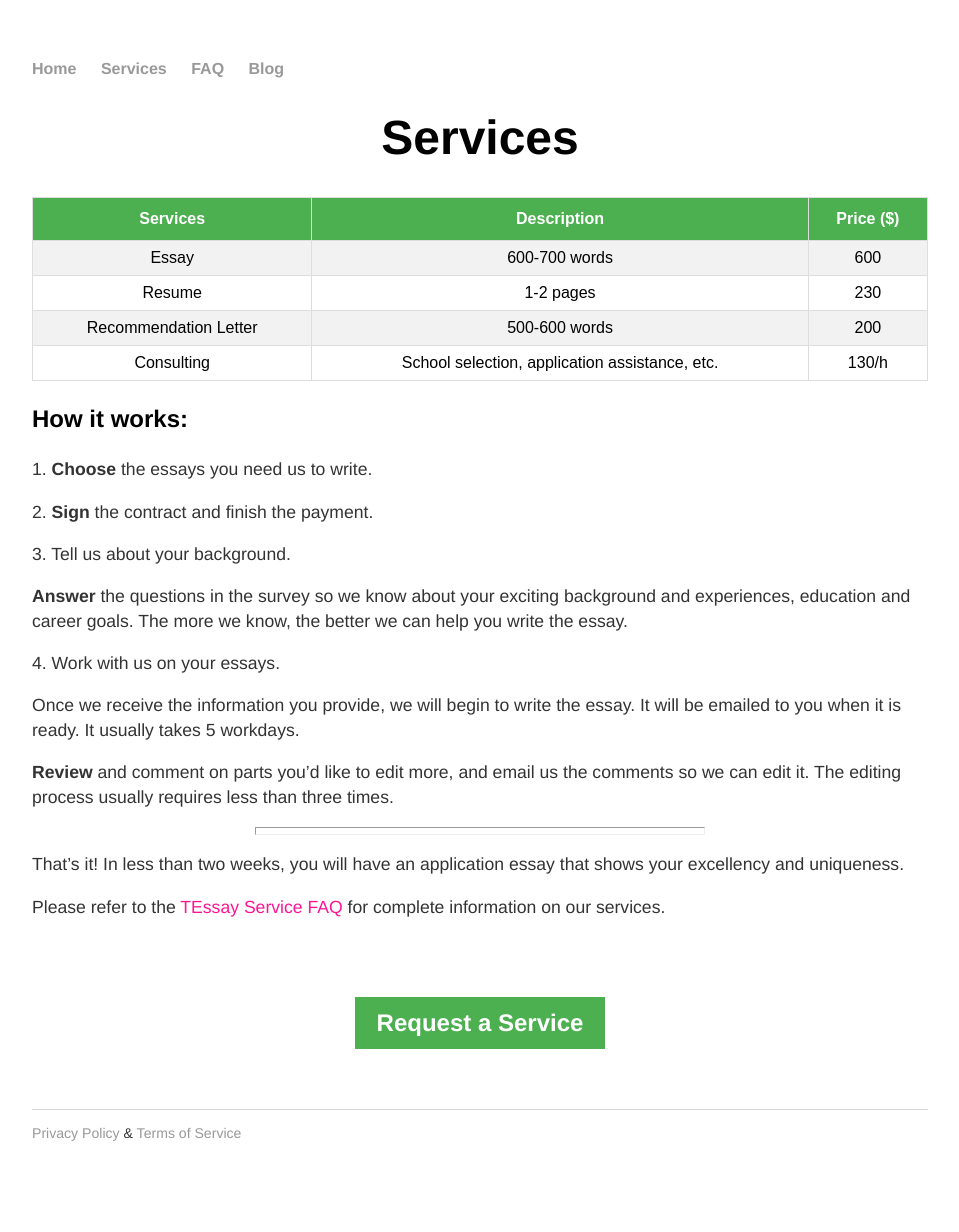
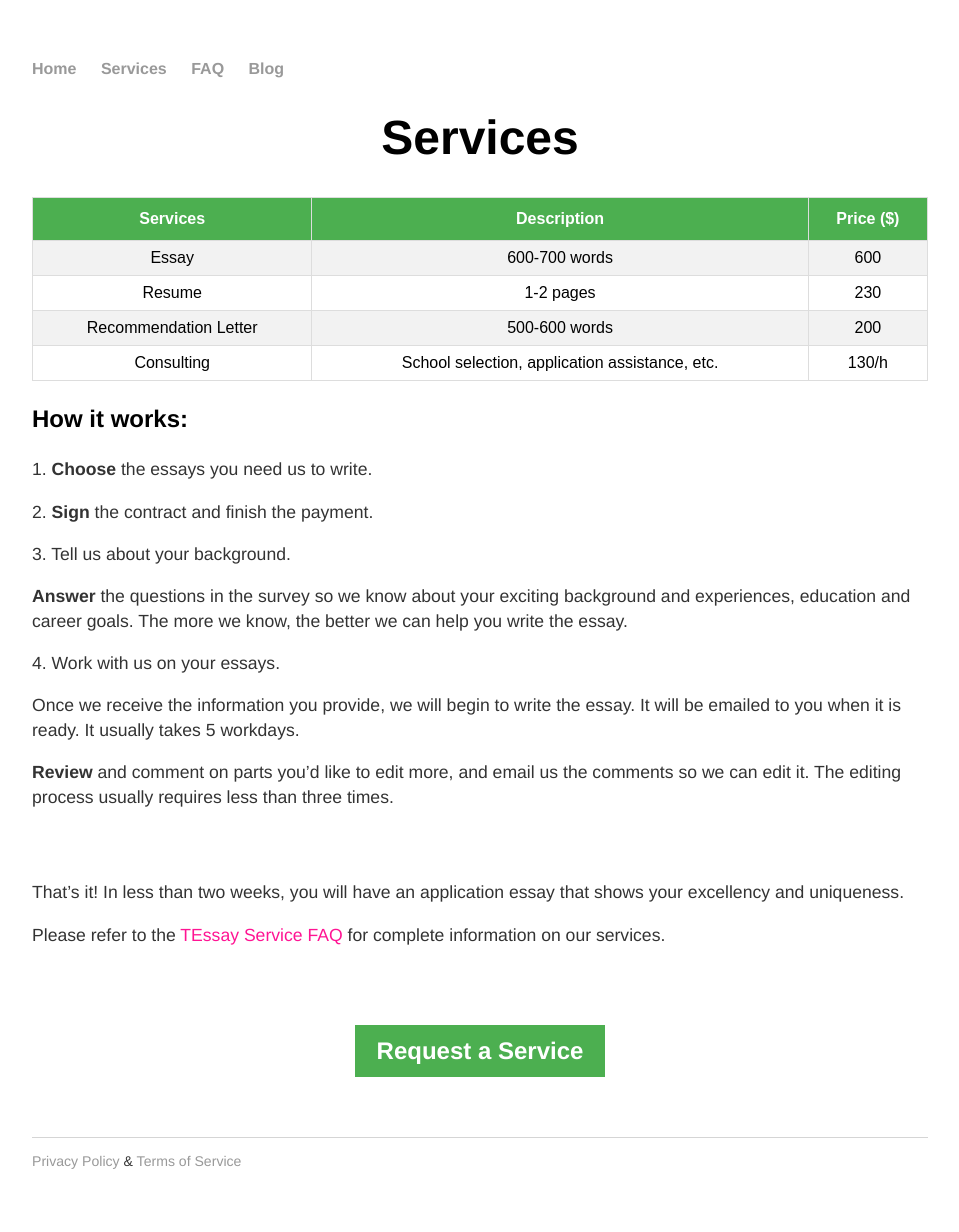
Before and after one commit to RagingTiger/PnFTech.github.io, a Jekyll site: the page built from services/index.html, in a window 1280 px wide. Shown: the whole page, without its empty margins (160-1119 px from the left). Built offline with Jekyll 4.4.1, drawn with Linux system fonts in a browser that asks for light colours; before the commit the page ends 1204 px from its top, so only the background shows below that.

Commit message:
deleted line in service page

```diff
--- a/services/index.html
+++ b/services/index.html
@@ -54,7 +54,8 @@ title: PnF
 			less than three times.</p>
 
 
-		<hr width="50%" size="8" align="center">
+		<br>
+		<br>
 
 		<p>That’s it! In less than two weeks, you will have an application essay
 			that shows your excellency and uniqueness.</p>
```
